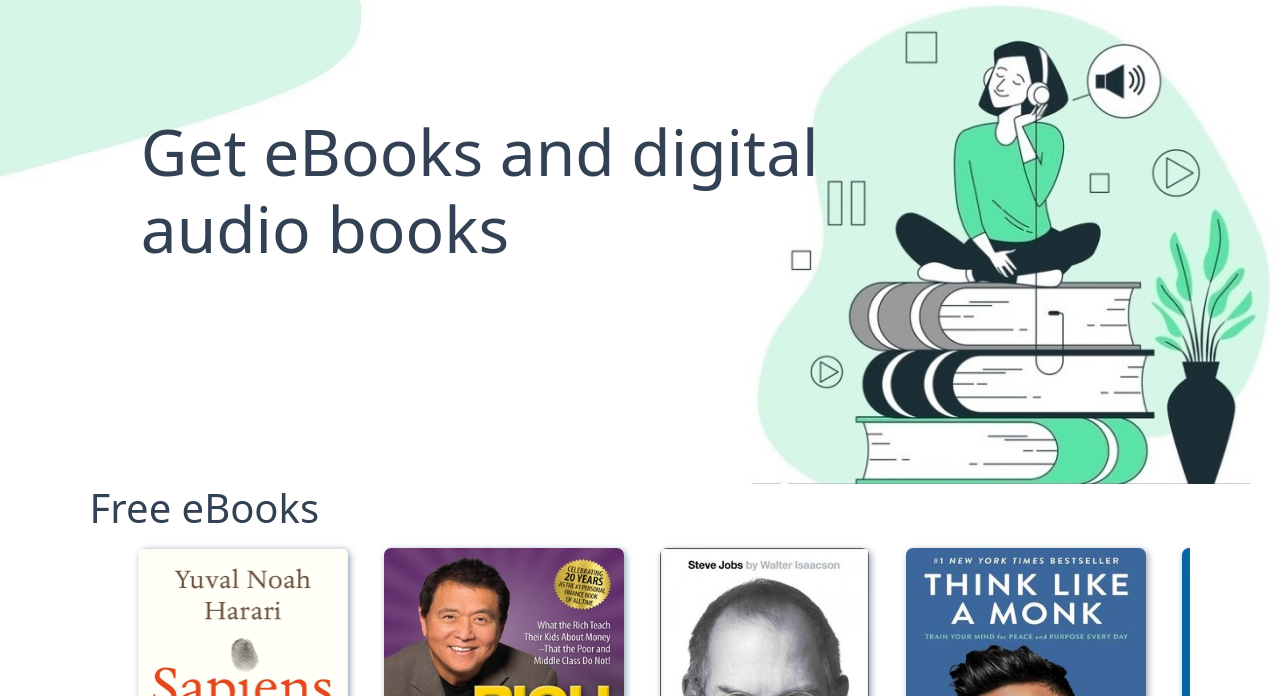
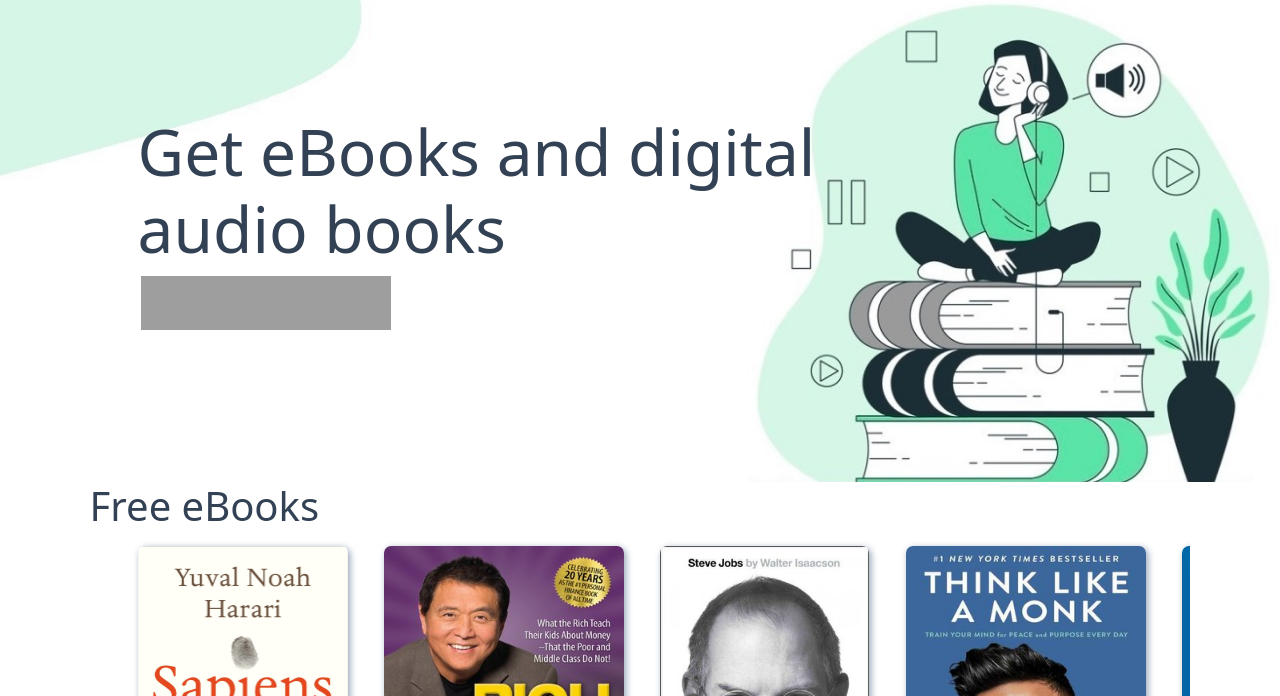
Before and after one commit to hsnice16/Online-Library, a website: page index.html in a window 1280 px wide. Shown: the part 104-800 px from the top of the page. Drawn offline with nearby package versions, Linux system fonts and the light colour scheme; grey boxes are pictures that could not be loaded.

Commit message:
Add PH badge (#24)
* master merge (#14)

* API in Your List (#11)

* res set

* headers in res set

* API in Your List

* Add cors (#12)

* res set

* headers in res set

* API in Your List

* Add cors

* Development (#13)

* res set

* headers in res set

* API in Your List

* Add cors

* merge development

* add cors

* Download and Read online in Your List

* Add README

* Remove <br>

* Add analytics

* Change analytics

* New analytics stream

* Fix wrong cookie

* head

* Add Books

* Add Links in Footer

* Add PH badge

```diff
--- a/client/src/Index/index.css
+++ b/client/src/Index/index.css
@@ -1,10 +1,16 @@
 /* header */
 
 header h1 {
-  margin: 4rem 0 4rem 1rem;
-  width: fit-content;
+  /* margin: 4rem 0 4rem 1rem;
+  width: fit-content; */
   color: var(--blue-gray-700);
   font-size: 2.5rem;
+}
+
+header .header-text-container {
+  /* added badge */
+  margin: 4rem 0 1rem 1rem;
+  width: fit-content;
 }
 
 /* main */
@@ -88,9 +94,18 @@ main section .genre-card-container .genre small {
 
 @media (min-width: 576px) {
   header h1 {
+    /* max-width: 60vw; */
+    font-size: 4rem;
+    /* margin: 8rem 0 12rem 10%; */
+
+    /* added badge */
+    margin: 0 0 0.5rem -0.2rem;
+  }
+
+  header .header-text-container {
+    /* added badge */
     max-width: 60vw;
-    font-size: 4rem;
-    margin: 8rem 0 12rem 10%;
+    margin: 8rem 0 8rem 10%;
   }
 
   main section h2 {
--- a/index.html
+++ b/index.html
@@ -179,7 +179,19 @@
           </div>
         </nav>
 
-        <h1>Get eBooks and digital audio books</h1>
+        <div class="header-text-container">
+          <h1>Get eBooks and digital audio books</h1>
+          <a
+            href="https://www.producthunt.com/posts/onlibrary?utm_source=badge-featured&utm_medium=badge&utm_souce=badge-onlibrary"
+            target="_blank"
+            ><img
+              src="https://api.producthunt.com/widgets/embed-image/v1/featured.svg?post_id=320216&theme=dark"
+              alt="onlibrary - Best place to get eBooks and digital audio books for free. | Product Hunt"
+              style="width: 250px; height: 54px"
+              width="250"
+              height="54"
+          /></a>
+        </div>
       </header>
 
       <!-- auth provider -->
```
Also changed, not shown: README.md.
